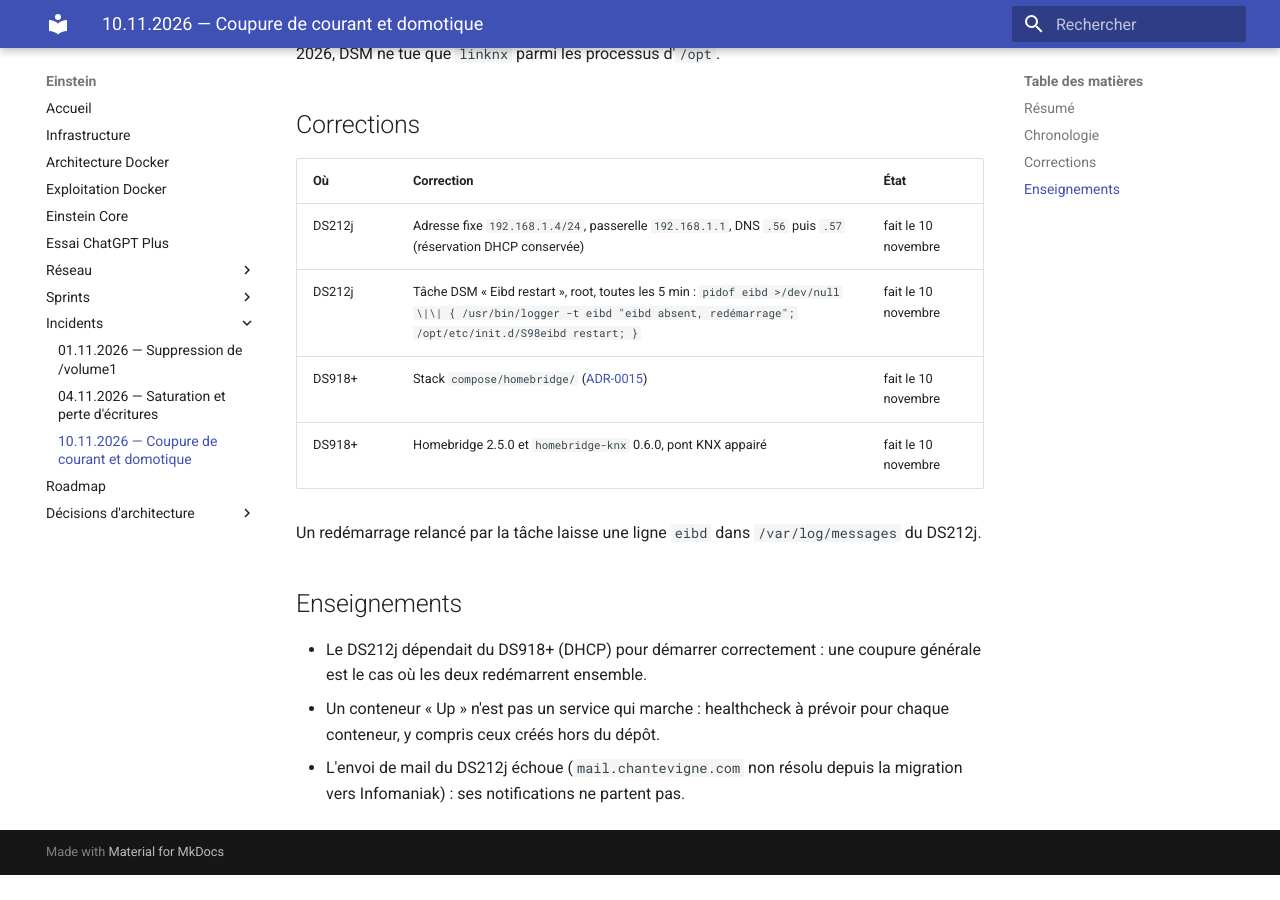
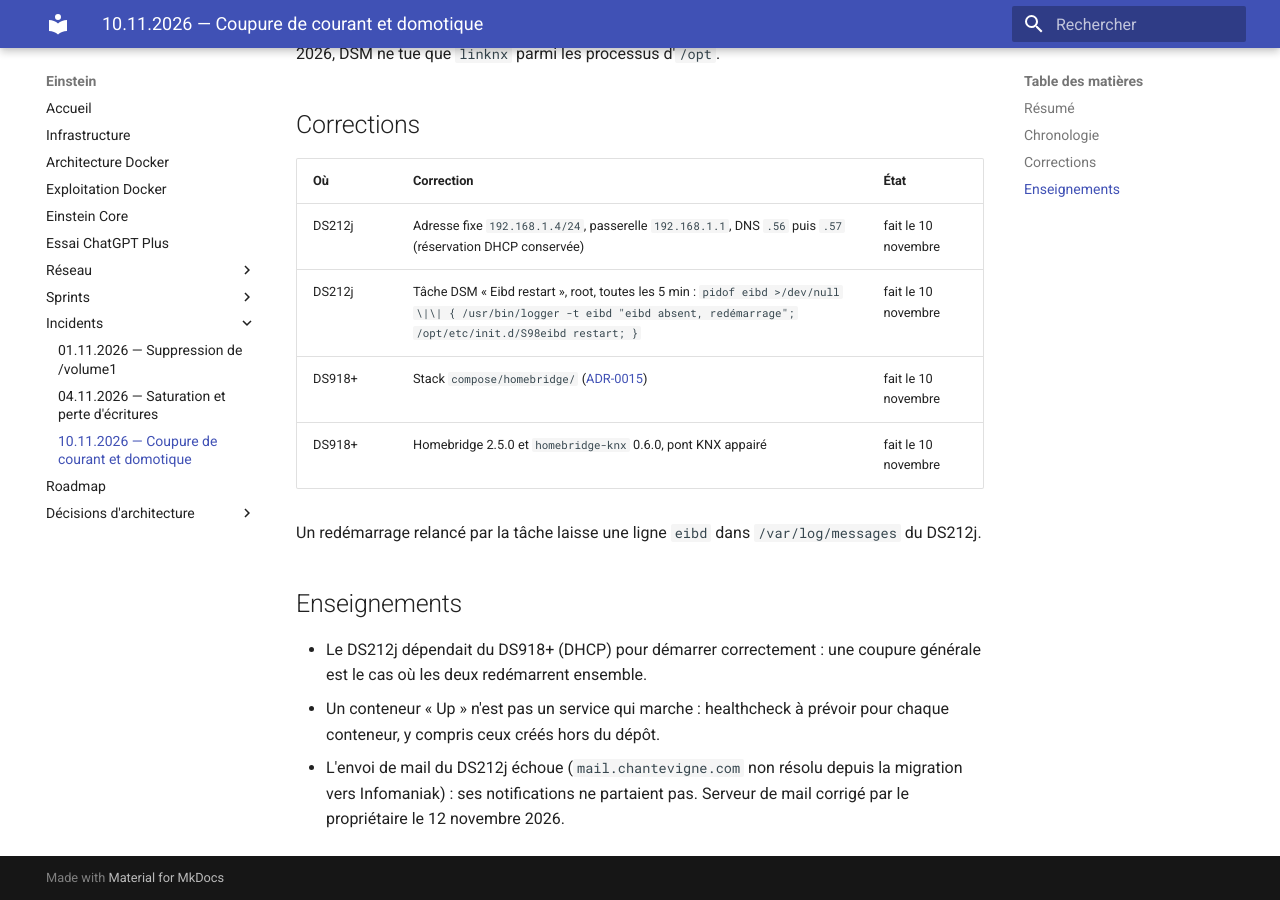
Before and after one commit to asanchez74/Einstein, an MkDocs documentation site: the page built from docs/incidents/2026-11-10-coupure-courant-domotique.md, in a window 1280 px wide and 900 px high, scrolled down 1478 px. Built offline with MkDocs 1.6.1 and Material for MkDocs 9.7.7, drawn with Linux system fonts in a browser that asks for light colours; before the commit the page ends 2353 px from its top, so only the background shows below that.

Commit message:
docs: pièces KNX dans Maison et mails du DS212j rétablis
Co-Authored-By: Claude Opus 5.5 <noreply@anthropic.com>

```diff
--- a/docs/incidents/2026-11-10-coupure-courant-domotique.md
+++ b/docs/incidents/2026-11-10-coupure-courant-domotique.md
@@ -70,4 +70,5 @@ Un redémarrage relancé par la tâche laisse une ligne `eibd` dans
 - Un conteneur « Up » n'est pas un service qui marche : healthcheck à prévoir
   pour chaque conteneur, y compris ceux créés hors du dépôt.
 - L'envoi de mail du DS212j échoue (`mail.chantevigne.com` non résolu depuis
-  la migration vers Infomaniak) : ses notifications ne partent pas.
+  la migration vers Infomaniak) : ses notifications ne partaient pas.
+  Serveur de mail corrigé par le propriétaire le 12 novembre 2026.
```
Also changed, not shown: docs/adr/0015-homebridge-compose.md (+2 -1 lines).
